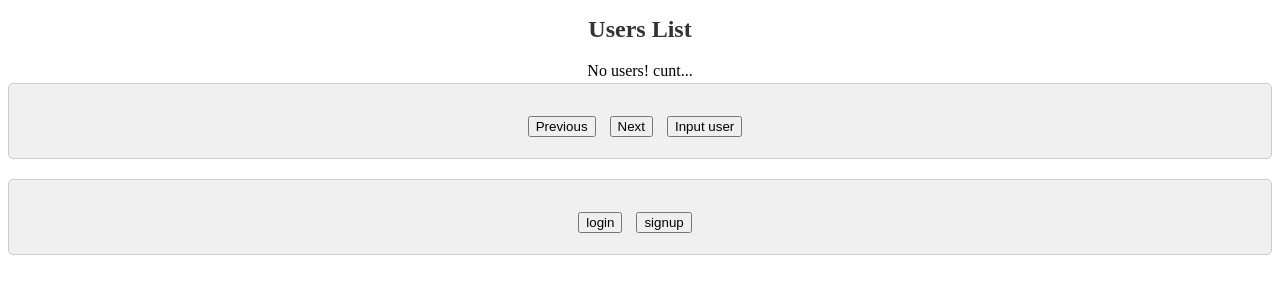
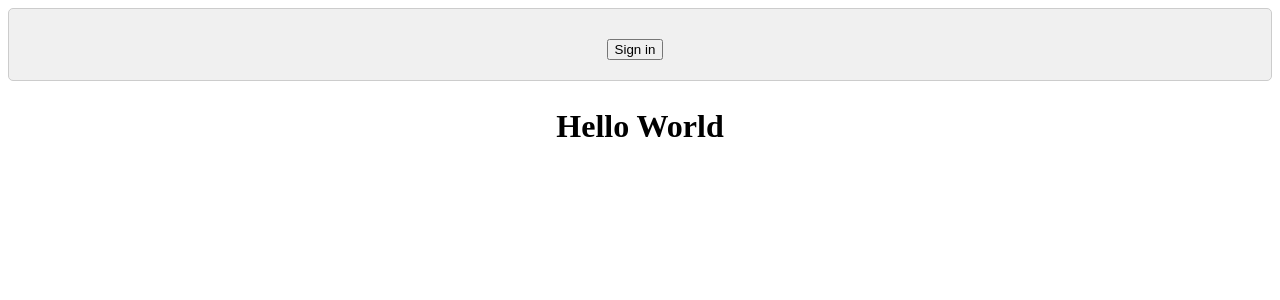
Before and after one commit to oks-erm/Google-Hackathon-June-2024-v2, a Flask app: template templates/index.html in a window 1280 px wide. Shown: the top 300 px of the page. Run offline with Flask 3, Linux system fonts and the light colour scheme; the template is opened without the code that fills it, so the values that code supplies are empty.

Commit message:
restructure to be fast

```diff
--- a/app.py
+++ b/app.py
@@ -1,108 +1,56 @@
-from flask import Flask, jsonify, render_template, session, request, redirect, url_for, session, flash
-from flask_sqlalchemy import SQLAlchemy
-from werkzeug.security import generate_password_hash, check_password_hash
-from hashlib import sha256
-from dotenv import load_dotenv
-from datetime import datetime
-import os
-
-USERS = []
-USERS_LIST = []
-USER_INDEX = 0
-
-load_dotenv()
-
-app = Flask(__name__)
-
-app.config['SQLALCHEMY_DATABASE_URI'] = os.getenv('DATABASE_URL')
-app.config['SQLALCHEMY_TRACK_MODIFICATIONS'] = False
-# app.config['SECRET_KEY'] = 'SESSION_PSWD'
-app.config['SECRET_KEY'] = os.urandom(24)
-db = SQLAlchemy(app)
-
-# for id = 0 in range()
-
-class User(db.Model):
-    __tablename__ = 'cunts'
-    id = db.Column(db.BigInteger, primary_key=True)
-    name = db.Column(db.Text, unique=False, nullable=True)
-    created_at = db.Column(db.TIMESTAMP, unique=False, nullable=False)
-    cuntness = db.Column(db.BigInteger, unique=True, nullable=True)
-
-    def __repr__(self):
-        return f'<User: {self.name}, ID: {self.id}, Created at: {self.created_at}, Cuntness: {self.cuntness}>'
+from config import app, db
+from models import *
+from flask import (
+    render_template,
+    session,
+    request,
+    redirect,
+    url_for,
+    session,
+    flash
+)
 
 
-class Login(db.Model):
-    __tablename__ = 'logins'
-    id = db.Column(db.BigInteger, primary_key=True)
-    created_at = db.Column(db.TIMESTAMP, unique=False, nullable=False)
-    login = db.Column(db.Text, unique=True, nullable=False)
-    password = db.Column(db.Text, unique=False, nullable=False)
-    email = db.Column(db.Text, unique=True, nullable=False)
+def get_now():
+    from datetime import datetime as dt
 
-    def __repr__(self):
-        return f'<ID: {self.id}, Created at: {self.created_at}, Login: {self.login} ,Password: {self.password} ,Email: {self.email}>'
+    return dt.now().isoformat()
+
+def hash_password(password):
+    from hashlib import sha256
+
+    return sha256((password + "tiny pinch of salt").encode("utf-8")).hexdigest()
+
 
 @app.route("/")
 def index():
-    print('Entered index route')
-    #if 'index' not in session:
-    #    print('here')
-    #    session['index'] = 0
-    session['index'] = 0
-    global USERS
-    global USERS_LIST
-    USERS = User.query.all()
-    USERS_LIST = [{'id': user.id, 'name': user.name, 'timestamp': user.created_at, 'Cuntness': user.cuntness} for user in USERS]
-    print(session['index'])
-    print('Exited index route')
-    return render_template('index.html', user=USERS_LIST[0], previous_disabled=True, next_disabled=False)
+    if 'index' not in session:
+        session['index'] = 0
+    return render_template('index.html')
 
 
-@app.route('/previous', methods=['GET'])
-def previous_user():
-    print("hello")
-    session['index'] = session['index'] - 1
-    if session['index'] < 1:
-        return render_template('index.html', user=USERS_LIST[0], previous_disabled=True, next_disabled=False)
-    print(session['index'])
-    return render_template('index.html', user=USERS_LIST[session['index']], previous_disabled=False, next_disabled=False)
-
-
-@app.route('/next', methods=['GET'])
-def next_user():
-    global USERS_LIST
-
-    print('Entered next route')
-    print(session['index'])
-    session['index'] = session['index'] + 1
-    print(session['index'])
-    if (session['index'] == len(USERS_LIST) - 1):
-        return render_template('index.html', user=USERS_LIST[session['index']], previous_disabled=False, next_disabled=True)
-    print(session['index'])
-    print('Exited next route')
-    return render_template('index.html', user=USERS_LIST[session['index']], previous_disabled=False, next_disabled=False)
-
+# this is not used as of now
 @app.route('/signup', methods=['GET', 'POST'])
 def signup():
     if request.method == 'POST':
         login = request.form['username']
         email = request.form['email']
         password = request.form['password']
-        created_at = datetime.now().isoformat()
+        created_at = get_now()
 
         # Hash the password
-        hashed_password = sha256((password + "tiny pinch of salt").encode("utf-8")).hexdigest()
+        hashed_password = hash_password(password)
 
         # Check if the user already exists
-        existing_login = Login.query.filter((Login.login == login) | (Login.email == email)).first()
+        existing_login = Login.query.filter(
+            (Login.login == login) | (Login.email == email)).first()
         if existing_login:
             flash('User already exists', 'error')
             return redirect(url_for('signup'))
 
         # Create a new user
-        new_login = Login(login=login, email=email, password=hashed_password, created_at=created_at)
+        new_login = Login(login=login, email=email,
+                          password=hashed_password, created_at=created_at)
         db.session.add(new_login)
         db.session.commit()
 
@@ -111,6 +59,7 @@ def signup():
 
     return render_template('signup.html')
 
+
 @app.route('/login', methods=['GET', 'POST'])
 def login():
     if request.method == 'POST':
@@ -118,12 +67,10 @@ def login():
         password = request.form['password']
 
         login = Login.query.filter_by(login=username).first()
-        print("shit: ", login, password)
         # here is the problem
-        current_entered_pass = sha256((password + "tiny pinch of salt").encode("utf-8")).hexdigest()
+        current_entered_pass = hash_password(password)
 
         if login and login.password == current_entered_pass:
-            print("i succedded")
             session['user_id'] = login.id
             flash('Login successful', 'success')
             return redirect(url_for('index'))
@@ -133,35 +80,5 @@ def login():
 
     return render_template('login.html')
 
-
-@app.route('/input user', methods=['GET'])
-def input_user():
-    global USERS_LIST
-
-    print('User input page')
-    return render_template('index.html', user=USERS_LIST[session['index']], previous_disabled=False, next_disabled=False)
-
-########################
-
-
-# Create the tables in the database (uncomment and run this once)
-# db.create_all()
-
-#@app.route('/')
-#def hello():
-#    return 'Hello, World!'
-
-@app.route('/users', methods=['GET'])
-def get_users():
-    return render_template('users.html', users=USERS_LIST)
-
-#@app.route('/users/<int:user_id>', methods=['GET'])
-#def get_user(user_id):
-#    user = User.query.get(user_id)
-#    if user is None:
-#        return jsonify({'error': 'User not found'}), 404
-#    user_data = {'id': user.id, 'username': user.username, 'email': user.email}
-#    return jsonify(user_data)
-
 if __name__ == '__main__':
     app.run(debug=True)
--- a/templates/index.html
+++ b/templates/index.html
@@ -9,40 +9,16 @@
 </head>
 
 <body>
-    <h1 class="header">Users List</h1>
-    <div class="content">
-        {% if user %}
-        <div>ID: {{ user.id }}</div>
-        <div>USER: {{ user.name }}</div>
-        <div>CREATED AT: {{ user.timestamp }}</div>
-        <div>CUNTNESS LEVEL: {{ user.Cuntness }}</div>
-
-    </div>
-    {% else %}
-    <div>No users! cunt...</div>
-    {% endif %}
     <div class="panel">
         <div class="buttons">
-            <form action="/previous" method="GET">
-                <button type="submit" {% if previous_disabled %}disabled{% endif %}>Previous</button>
-            </form>
-            <form action="/next" method="GET">
-                <button type="submit" {% if next_disabled %}disabled{% endif %}>Next</button>
-            </form>
-            <form action="/input_user" method="GET">
-                <button type="submit">Input user</button>
+            <form action="/login" method="GET">
+                <button type="submit">Sign in</button>
             </form>
         </div>
     </div>
-    <div class="panel">
-        <div class="buttons">
-            <form action="/login" method="GET">
-                <button type="submit">login</button>
-            </form>
-            <form action="/signup" method="GET">
-                <button type="submit">signup</button>
-            </form>
-        </div>
+
+    <div class="content">
+        <h1>Hello World</h1>
     </div>
 </body>
 
```
Also changed, not shown: config.py (added, +18 -0 lines), models.py (added, +23 -0 lines), requirement.txt (deleted, +0 -96 lines), requirements.txt (added, +16 -0 lines).
